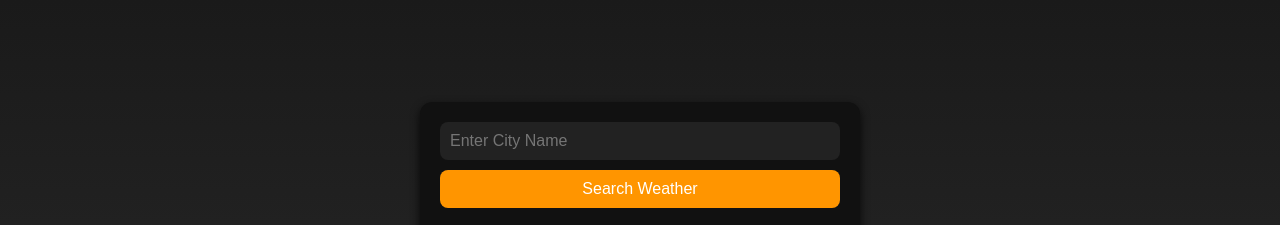
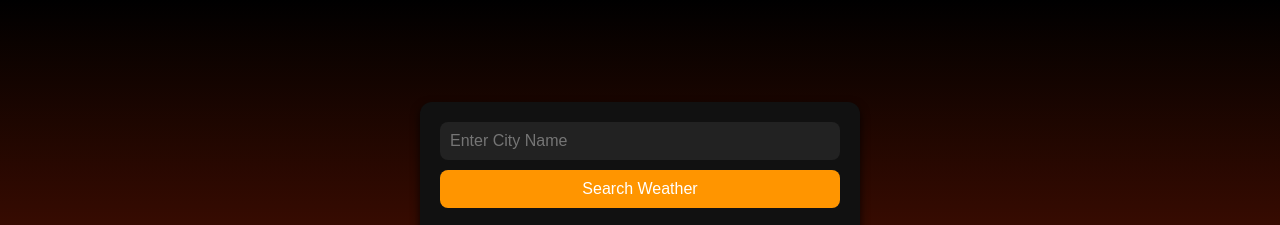
Before and after one commit to shahfahad09/Weather-App, a plain HTML site: page index.html in a window 1280 px wide. Shown: the top 225 px of the page. Drawn offline with nearby package versions, Linux system fonts and the light colour scheme.

Commit message:
Update style.css

```diff
--- a/style.css
+++ b/style.css
@@ -3,7 +3,8 @@ body {
   font-family: 'Roboto', sans-serif;
   margin: 0;
   padding: 0;
-  background: linear-gradient(to bottom, #1a1a1a, #333);
+/*   background: linear-gradient(to bottom, #1a1a1a, #333); */
+   background: linear-gradient(to bottom, #000000, #c22704);
   color: #fff;
   display: flex;
   flex-direction: column;
```
